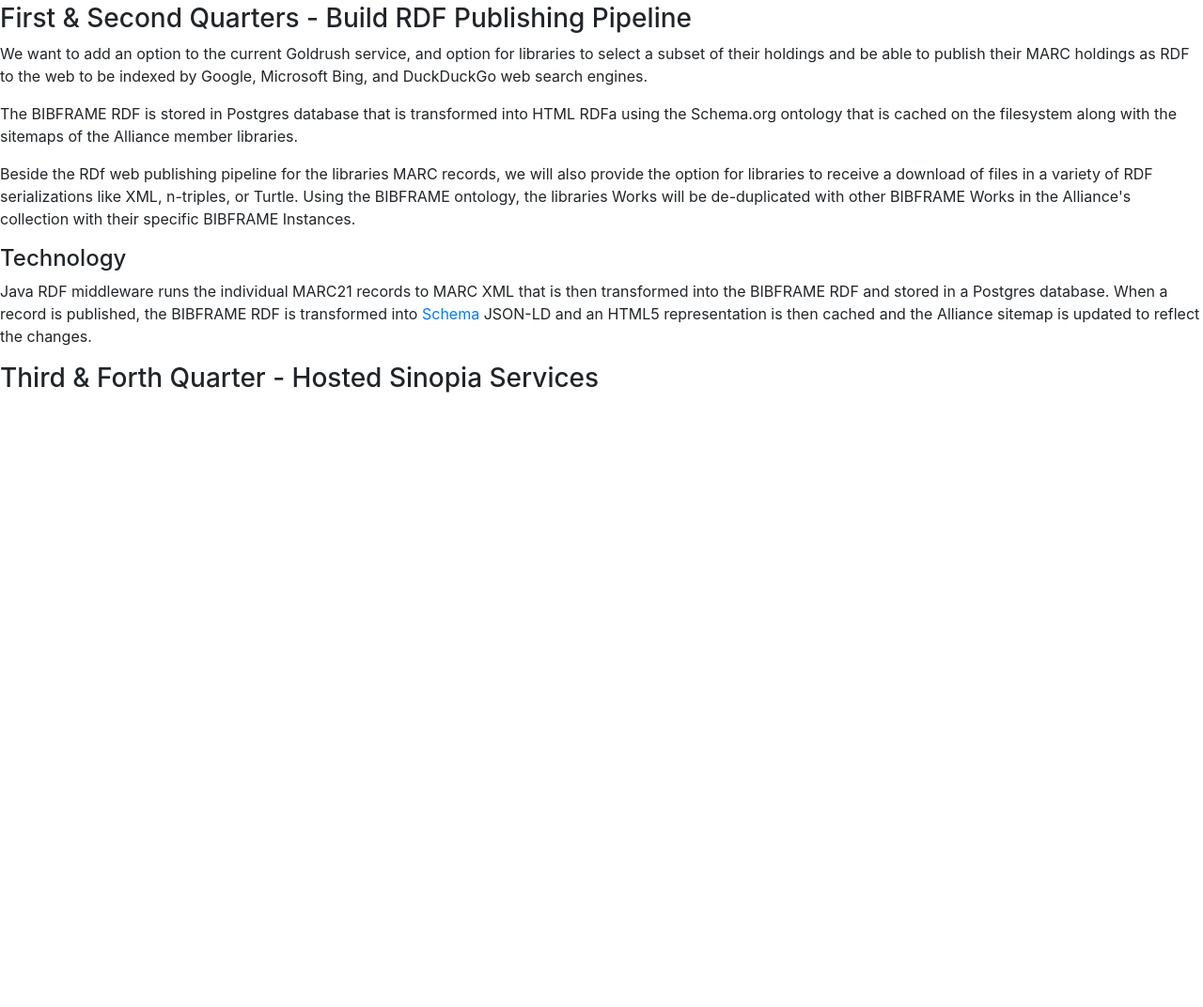
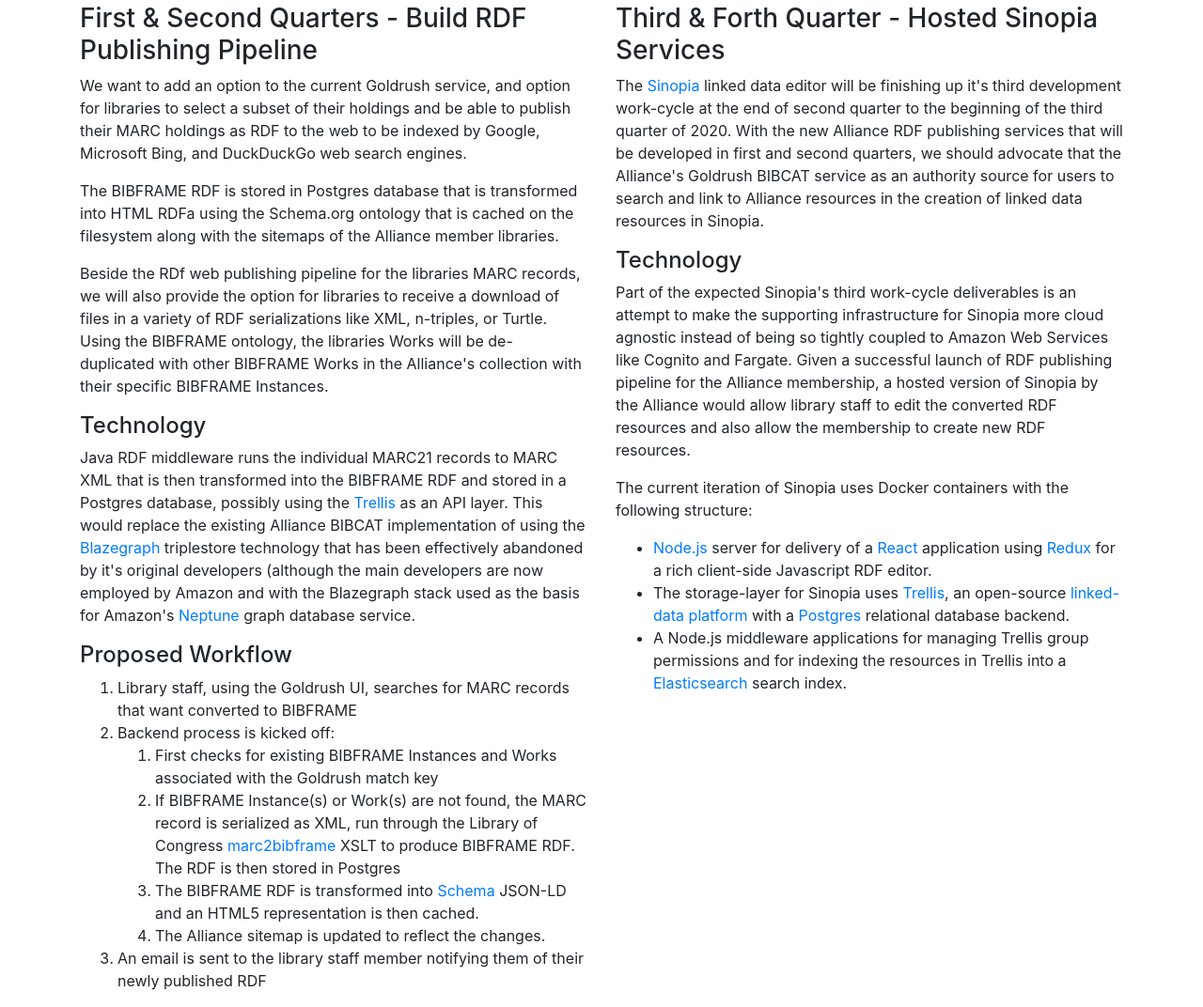
Before and after one commit to KnowledgeLinks/alliance-2020, a plain HTML site: page index.html in a window 1280 px wide. Shown: the part 99-1171 px from the top of the page at 94% size. Before the commit the page ends 800 px from the top, so only its background shows below. Drawn offline with nearby package versions, Linux system fonts and the light colour scheme.

Commit message:
Updated content

```diff
--- a/index.html
+++ b/index.html
@@ -10,9 +10,11 @@
 
     <title>KnowledgeLinks Alliance 2020 Proposal</title>
   </head>
-  <body>
+  <body class="container">
     <h2>KnowledgeLinks, LLC</h2>
     <h1>Goldrush Bibcat 2020</h1>
+    <div class="row">
+      <div class="col">
         <h3>First &amp; Second Quarters - Build RDF Publishing Pipeline</h3>
         <p>
          We want to add an option to the current Goldrush service, and option
@@ -34,16 +36,92 @@
         with their specific BIBFRAME Instances.
       </p>
       <h4>Technology</h4>
-    <p>Java RDF middleware runs the individual MARC21 records to MARC XML that is then
-       transformed into the BIBFRAME RDF and stored in a Postgres database.
-       When a record is published, the BIBFRAME RDF is transformed into
+      <p>
+        Java RDF middleware runs the individual MARC21 records to MARC XML that is then
+        transformed into the BIBFRAME RDF and stored in a Postgres database, possibly using
+        the <a href="https://www.trellisldp.org/">Trellis</a> as an API layer. This would replace
+        the existing Alliance BIBCAT implementation of using the
+        <a href="https://wiki.blazegraph.com/wiki/index.php/Main_Page">Blazegraph</a>
+        triplestore technology that has been effectively abandoned by it's original developers
+        (although the main developers are now employed by Amazon and with the Blazegraph stack used
+        as the basis for Amazon's <a href="https://aws.amazon.com/neptune/">Neptune</a> graph
+        database service.
+      </p>
+      <h4>Proposed Workflow</h4>
+      <ol>
+         <li>Library staff, using the Goldrush UI, searches for MARC records that want converted to
+           BIBFRAME
+         </li>
+         <li>
+           Backend process is kicked off:
+           <ol>
+	     <li>
+                First checks for existing BIBFRAME Instances and Works associated with the Goldrush match key
+             </li>
+             <li>If BIBFRAME Instance(s) or Work(s) are not found,
+                 the MARC record is serialized as XML, run through the Library of Congress
+           	 <a href="https://github.com/lcnetdev/marc2bibframe2">marc2bibframe</a> XSLT to produce
+                BIBFRAME RDF. The RDF is then stored in Postgres
+             </li>
+             <li>
+               The BIBFRAME RDF is transformed into
                <a href="https://schema.org/">Schema</a> JSON-LD and an HTML5 representation is then
-       cached and the Alliance sitemap is updated to reflect the changes.
+               cached.
+             </li>
+             <li>
+               The Alliance sitemap is updated to reflect the changes.
+             </li>
+            </ol>
+         <li>
+	   An email is sent to the library staff member notifying them of their newly published
+           RDF
+
       </p>
+    </div>
+    <div class="col">
       <h3>Third &amp; Forth Quarter - Hosted Sinopia Services</h3>
       <p>
-
+        The <a href="https://sinopia.io">Sinopia</a> linked data editor
+        will be finishing up it's third development work-cycle at the end
+        of second quarter to the beginning of the third quarter of 2020.
+        With the new Alliance RDF publishing services that will be developed
+        in first and second quarters, we should advocate that the Alliance's
+        Goldrush BIBCAT service as an authority source for users to search and
+        link to Alliance resources in the creation of linked data resources in
+        Sinopia.
       </p>
+      <h4>Technology</h4>
+      <p>
+        Part of the expected Sinopia's third work-cycle deliverables is an
+        attempt to make the supporting infrastructure for Sinopia more cloud
+        agnostic instead of being so tightly coupled to Amazon Web Services like
+        Cognito and Fargate. Given a successful launch of RDF publishing
+        pipeline for the Alliance membership, a hosted version of Sinopia by the
+        Alliance would allow library staff to edit the converted RDF resources and
+        also allow the membership to create new RDF resources.
+      </p>
+      <p>
+        The current iteration of Sinopia uses Docker containers with the following
+        structure:
+      </p>
+      <ul>
+        <li>
+	   <a href="https://nodejs.org/en/">Node.js</a> server for delivery of a
+           <a href=https://reactjs.org/">React</a> application using
+           <a href="https://redux.js.org/">Redux</a> for a rich client-side Javascript RDF editor.
+        </li>
+        <li>
+           The storage-layer for Sinopia uses <a href="https://www.trellisldp.org/">Trellis</a>, an
+           open-source <a href="https://www.w3.org/TR/ldp/">linked-data platform</a> with a
+           <a href="https://www.postgresql.org/">Postgres</a> relational database backend.
+       </li>
+        <li>
+           A Node.js middleware applications for managing Trellis group permissions and for indexing
+           the resources in Trellis into a
+	   <a href="https://www.elastic.co/products/elasticsearch">Elasticsearch</a> search index.
+        </li>
+      </ul>
+    </div>
     <!-- Optional JavaScript -->
     <!-- jQuery first, then Popper.js, then Bootstrap JS -->
     <script src="https://code.jquery.com/jquery-3.4.1.slim.min.js" integrity="sha384-J6qa4849blE2+poT4WnyKhv5vZF5SrPo0iEjwBvKU7imGFAV0wwj1yYfoRSJoZ+n" crossorigin="anonymous"></script>
```
Lines whose indentation alone changed are shown as unchanged.
